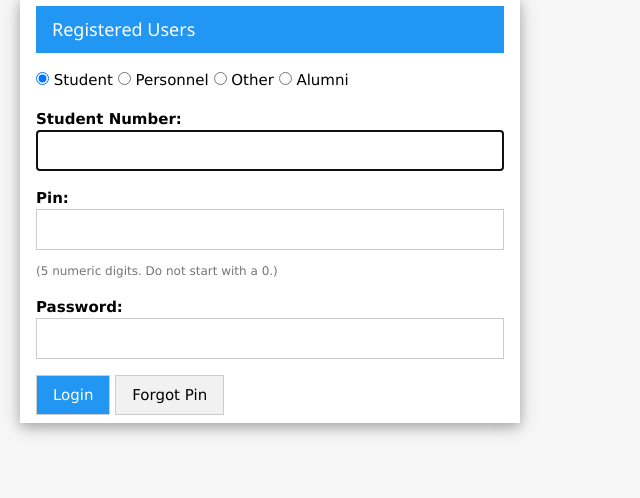
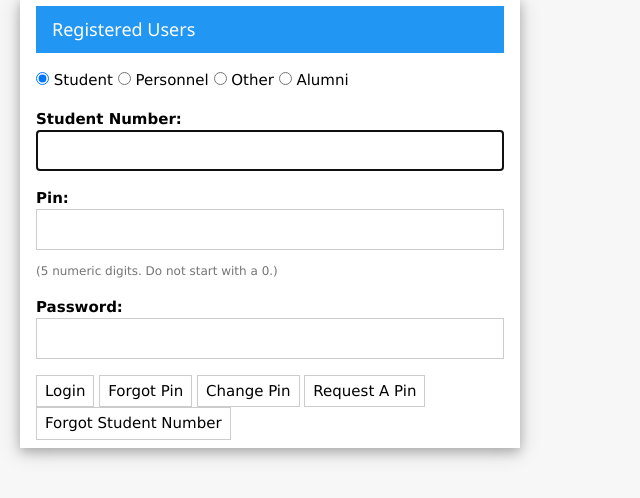
Before and after one commit to porefuchgtwu34/ulc-prod-webserver.ul.ac.za, a plain HTML site: page index.html in a window 1280 px wide. Shown: the part 192-690 px from the top of the page, without its empty margins (0-640 px from the left). Drawn offline with nearby package versions, Linux system fonts and the light colour scheme.

Commit message:
Enhance login form with additional functionality
Added buttons for changing PIN, requesting a PIN, and retrieving forgotten student numbers.

```diff
--- a/index.html
+++ b/index.html
@@ -54,9 +54,11 @@
                 <input class="w3-input w3-border" type="password" name="x_password">
             </div>
 
-            <div class="w3-bar w3-margin-top">
-                <input type="submit" class="w3-button w3-blue w3-border" value="Login" onclick="document.frmLogin.authorise_function.value='Login';">
-                <input type="button" class="w3-button w3-light-grey w3-border" value="Forgot Pin" onclick="document.frmLogin.authorise_function.value='sendLogin'; document.frmLogin.submit();">
+           <input type="submit" class="w3-button w3-padding-small w3-border" value="Login" onclick="document.frmLogin.authorise_function.value='Login';">
+            <input type="button" class="w3-button w3-padding-small w3-border" value="Forgot Pin" onclick="document.frmLogin.authorise_function.value='sendLogin'; document.frmLogin.submit();">
+            <input type="button" class="w3-button w3-padding-small w3-border" value="Change Pin" onclick="document.frmLogin.authorise_function.value='changePin'; document.frmLogin.submit();">
+            <input type="button" class="w3-button w3-padding-small w3-border" value="Request A Pin" onclick="document.frmLogin.authorise_function.value='requestPin'; document.frmLogin.submit();">
+            <input type="button" class="w3-button w3-padding-small w3-border" value="Forgot Student Number" onclick="document.frmLogin.authorise_function.value='forgotStno'; document.frmLogin.submit();">
             </div>
         </form>
     </div>
```
